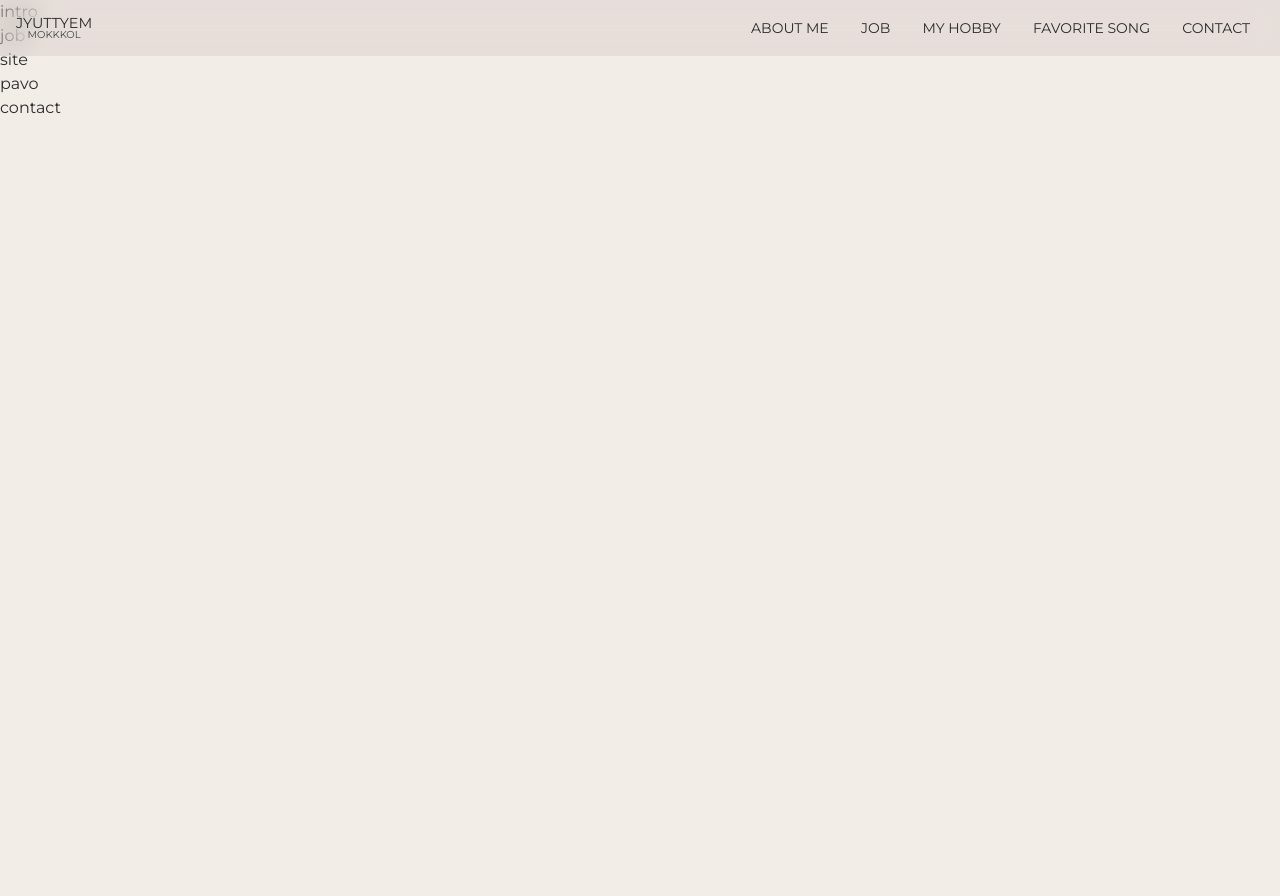
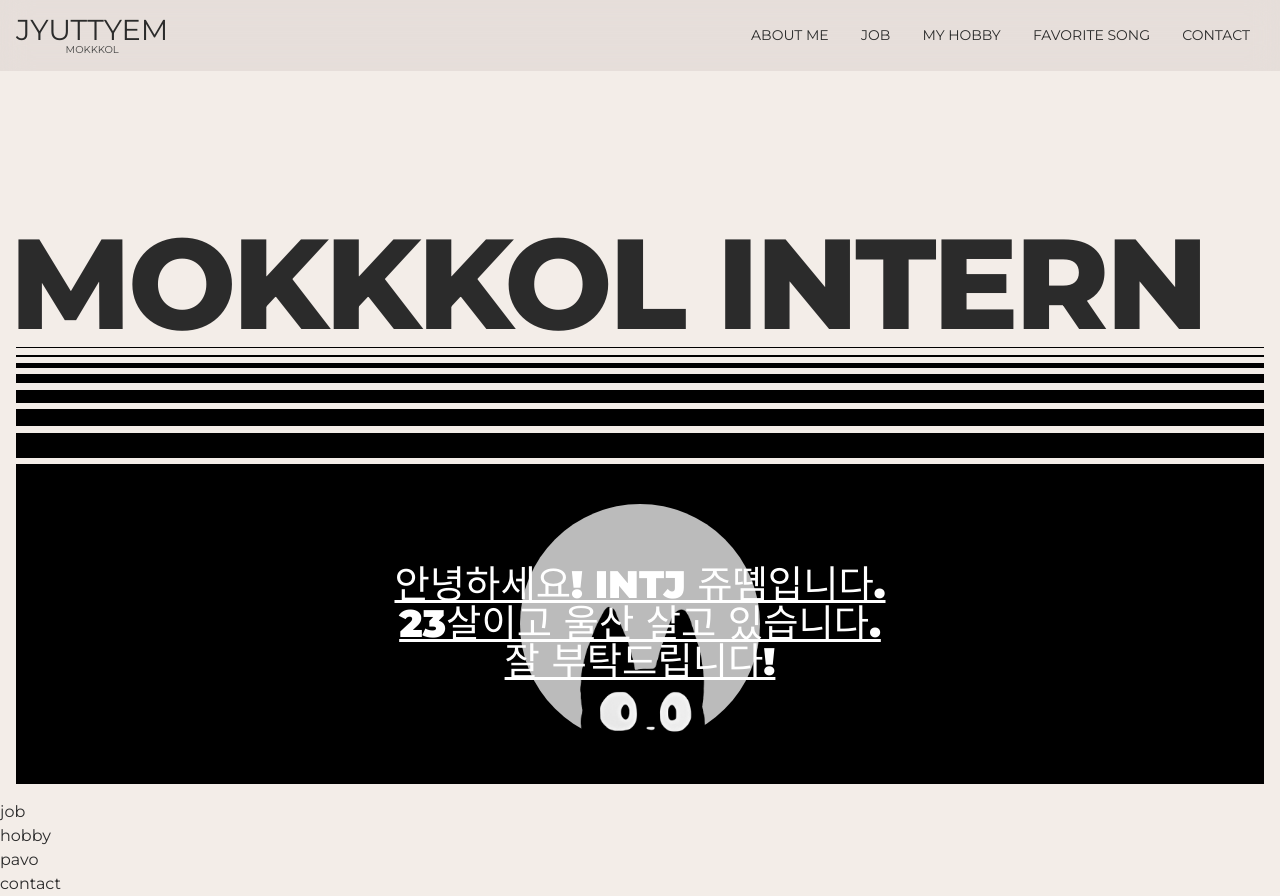
Before and after one commit to jyuttyem/port2024-vite, a website built with Vite: page src/index.html in a window 1280 px wide. Before the commit the page ends 800 px from the top, so only its background shows below. Built offline with nearby package versions, Linux system fonts and the light colour scheme; a small style sheet from the web is missing; a web font is replaced by a local one.

Commit message:
🧐 인트로 완료

```diff
--- a/src/assets/css/section/header.css
+++ b/src/assets/css/section/header.css
@@ -14,7 +14,7 @@
     padding: 1rem;
 }
 .header__logo {
-    font-size: 0.9rem;
+    font-size: 1.8rem;
     text-align: center;
     text-transform: uppercase;
     line-height: 1;
--- a/src/assets/css/section/intro.css
+++ b/src/assets/css/section/intro.css
@@ -1,3 +1,136 @@
 #intro {
+    height: 100vh;
+}
+.intro__inner {
+    width: 100%;
+    height: 100%;
+    display: flex;
+    align-items: flex-start;
+    justify-content: flex-end;
+    flex-direction: column;
+    padding: 16px;
+}
+.intro__title {
+    font-size: 10vw;
+    text-transform: uppercase;
+    line-height: 1;
+    font-weight: 800;
+    white-space: nowrap;
+    text-indent: -0.5vw;
+    letter-spacing: -0.3vw;
+}
+.intro__text {
+    width: 100%;
+    height: 40vh;
+    background-color: var(--black);
+    color: var(--white);
+    display: flex;
+    align-items: center;
+    justify-content: center;
+    flex-direction: column;
+    position: relative;
+}
+.intro__text .text {
+    font-size: 3vw;
+    line-height: 1;
+    font-weight: 900;
+    text-transform: uppercase;
+    text-decoration: underline;
+    text-align: center;
+    position: relative;
+    z-index: 100;
+    transition: all 0.3s;
+    cursor: all-scroll;
+}
+.intro__text .img {
+    position: absolute;
+    left: 50%;
+    top: 50%;
+    transform: translate(-50%, -50%);
+    width: 30vh;
+    height: 30vh;
+    border-radius: 50%;
+    overflow: hidden;
+    filter: grayscale(100%);
+    transition: all 0.3s;
+}
+.intro__text:hover .text {
+    opacity: 0;
+}
+.intro__text:hover .img {
+    filter: grayscale(0);
+}
+.intro__lines {
+    width: 100%;
+}
+.intro__lines .line {
+    display: block;
+    width: 100%;
+    height: 1px;
+    background-color: var(--black);
+    margin-bottom: 0.5vw;
+}
+.intro__lines.bottom .line {
+    margin-top: 0.5vw;
+    margin-bottom: 0;
+    display: none;
+}
+.intro__lines .line:nth-child(1){
+    height: 1px;
+}
+.intro__lines .line:nth-child(2){
+    height: 2px;
+}
+.intro__lines .line:nth-child(3){
+    height: 5px;
+}
+.intro__lines .line:nth-child(4){
+    height: 9px;
+}
+.intro__lines .line:nth-child(5){
+    height: 13px;
+}
+.intro__lines .line:nth-child(6){
+    height: 17px;
+}
+.intro__lines .line:nth-child(7){
+    height: 25px;
+}
+.intro__lines.bottom .line:nth-child(1){
+    height: 25px;
+}
+.intro__lines.bottom .line:nth-child(2){
+    height: 17px;
+}
+.intro__lines.bottom .line:nth-child(3){
+    height: 13px;
+}
+.intro__lines.bottom .line:nth-child(4){
+    height: 9px;
+}
+.intro__lines.bottom .line:nth-child(5){
+    height: 5px;
+}
+.intro__lines.bottom .line:nth-child(6){
+    height: 2px;
+}
+.intro__lines.bottom .line:nth-child(7){
+    height: 1px;
+}
 
+@media (max-width: 800px){
+    .intro__inner {
+        justify-content: center;
+    }
+    .intro__lines.bottom .line {
+        display: block;
+    }
+    .intro__text .text {
+        font-size: 24px;
+    }
 }
+@media (max-width: 320px){
+    .intro__title {
+        display: none;
+    }
+}
--- a/src/index.html
+++ b/src/index.html
@@ -48,7 +48,39 @@
 
     <main id="main" role="main">
         <section id="intro">
-            intro
+            <div class="intro__inner">
+                <h1 class="intro__title">
+                    mokkkol intern
+                </h1>
+                <div class="intro__lines" aria-hidden="true">
+                    <span class="line"></span>
+                    <span class="line"></span>
+                    <span class="line"></span>
+                    <span class="line"></span>
+                    <span class="line"></span>
+                    <span class="line"></span>
+                    <span class="line"></span>
+                </div>
+                <div class="intro__text">
+                    <div class="text">
+                        <div>안녕하세요! INTJ 쥬똄입니다.</div>
+                        <div>23살이고 울산 살고 있습니다.</div>
+                        <div>잘 부탁드립니다!</div>
+                    </div>
+                    <div class="img">
+                        <img src="assets/img/about.jpg" alt="어바웃" />
+                    </div>
+                </div>
+                <div class="intro__lines bottom" aria-hidden="true">
+                    <span class="line"></span>
+                    <span class="line"></span>
+                    <span class="line"></span>
+                    <span class="line"></span>
+                    <span class="line"></span>
+                    <span class="line"></span>
+                    <span class="line"></span>
+                </div>
+            </div>
         </section>
         <!-- //intro -->
 
@@ -57,10 +89,10 @@
         </section>
         <!-- //job -->
 
-        <section id="site">
-            site
+        <section id="hobby">
+            hobby
         </section>
-        <!-- //site -->
+        <!-- //hobby -->
 
         <section id="pavo">
             pavo
```
Also changed, not shown: src/assets/img/about.jpg (added), 10 other files.
